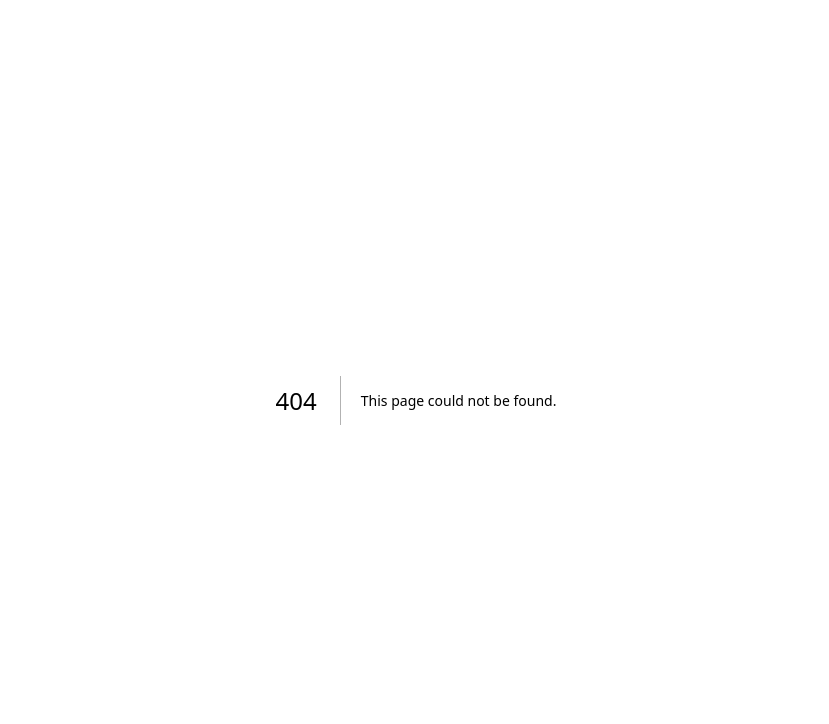
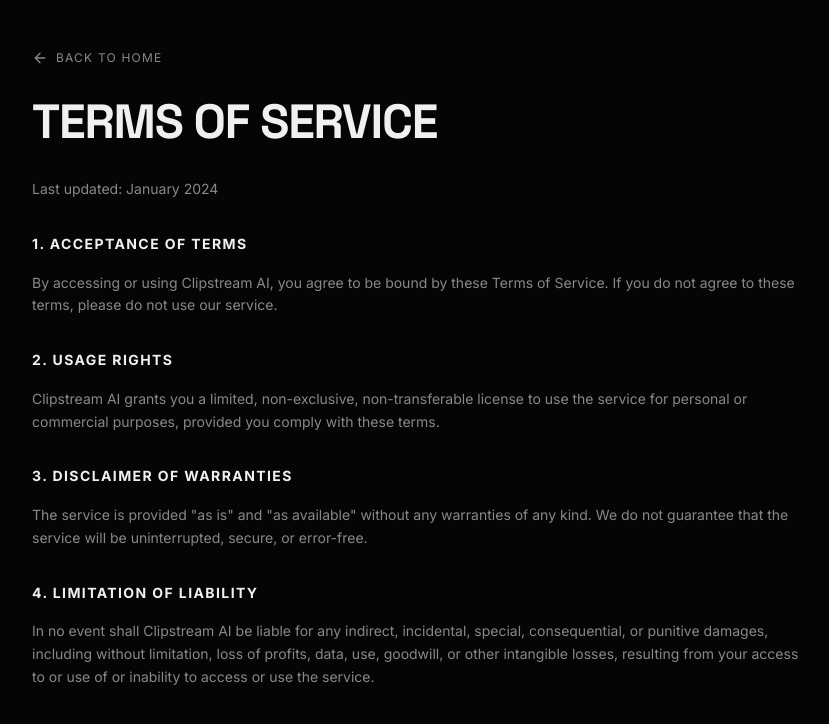
Before and after one commit to SarthakHarshe/Clipstream-AI, a Next.js app in the folder clipstream-ai-frontend/: page /terms in a window 1280 px wide. Before the commit this address had no page. Shown: the top 724 px of the page, without its empty margins (224-1053 px from the left). Built offline with nearby package versions, Linux system fonts and the light colour scheme.

Commit message:
feat: content polish, legal pages, queue fix, and extension guide

```diff
--- a/clipstream-ai-frontend/src/app/page.tsx
+++ b/clipstream-ai-frontend/src/app/page.tsx
@@ -34,15 +34,8 @@
       <section className="relative pt-32 pb-20 md:pt-48 md:pb-32 border-b border-white/10">
         <SwissGrid>
           <div className="col-span-4 md:col-span-6 flex flex-col justify-center">
-            <motion.div
-              initial={{ opacity: 0, y: 20 }}
-              animate={{ opacity: 1, y: 0 }}
-              transition={{ duration: 0.5 }}
-              className="inline-flex items-center space-x-2 border border-primary/20 bg-primary/5 px-3 py-1 mb-8 w-fit"
-            >
-              <span className="w-2 h-2 bg-primary rounded-full animate-pulse" />
-              <span className="text-[10px] uppercase tracking-widest font-bold text-primary">v2.0 System Online</span>
-            </motion.div>
+
+            {/* REMOVED v2.0 System Online badge as requested */}
 
             <motion.h1
               initial={{ opacity: 0, y: 20 }}
@@ -90,27 +83,7 @@
         </SwissGrid>
       </section>
 
-      {/* REPLACED SOCIAL PROOF WITH STATS (Trusted By removed) */}
-      <div className="border-b border-white/10 bg-white/[0.02] py-12">
-        <SwissGrid>
-          <div className="col-span-4 md:col-span-12 flex flex-col md:flex-row items-center justify-between gap-8">
-            <div className="flex gap-12 mx-auto md:mx-0 w-full justify-around">
-              <div className="text-center">
-                <p className="font-display text-3xl font-bold">100k+</p>
-                <p className="text-[10px] uppercase tracking-widest text-muted-foreground">Clips Generated</p>
-              </div>
-              <div className="text-center">
-                <p className="font-display text-3xl font-bold">98%</p>
-                <p className="text-[10px] uppercase tracking-widest text-muted-foreground">Viral Accuracy</p>
-              </div>
-              <div className="text-center">
-                <p className="font-display text-3xl font-bold">~12s</p>
-                <p className="text-[10px] uppercase tracking-widest text-muted-foreground">Processing Time</p>
-              </div>
-            </div>
-          </div>
-        </SwissGrid>
-      </div>
+      {/* REMOVED STATS SECTION (100k+, 98%, ~12s) as requested */}
 
       {/* HOW IT WORKS */}
       <SwissSection id="how-it-works" className="py-32">
@@ -122,9 +95,9 @@
           </div>
           <div className="col-span-4 md:col-span-8 grid grid-cols-1 md:grid-cols-3 gap-8">
             {[
-              { icon: UploadCloud, title: "1. Upload", desc: "Drop your standard 16:9 Youtube videos or podcast recordings." },
+              { icon: UploadCloud, title: "1. Upload", desc: "Drop your standard 16:9 videos or podcast recordings." }, // Removed "Youtube"
               { icon: Layers, title: "2. Analyze", desc: "AI identifies hooks, speakers, and viral moments automatically." },
-              { icon: Smartphone, title: "3. Export", desc: "Get perfectly framed 9:16 vertical shorts ready for TikTok." }
+              { icon: Smartphone, title: "3. Export", desc: "Get perfectly framed 9:16 vertical shorts ready for publishing." } // Removed "TikTok"
             ].map((step, i) => (
               <div key={i} className="group border border-white/10 bg-white/5 p-8 hover:border-primary/50 transition-colors relative overflow-hidden">
                 <div className="text-5xl font-display font-bold text-white/5 absolute top-4 right-4">{i + 1}</div>
@@ -163,7 +136,7 @@
               <Globe className="w-8 h-8 text-white mb-4" />
               <div>
                 <h3 className="font-display text-xl uppercase font-bold mb-2">Auto-Captioning</h3>
-                <p className="text-xs text-muted-foreground">97% accuracy transcription in 30+ languages.</p>
+                <p className="text-xs text-muted-foreground">High accuracy transcription in 30+ languages.</p> {/* Removed "97%" */}
               </div>
             </div>
 
@@ -184,10 +157,10 @@
         <SwissGrid>
           <div className="col-span-4 md:col-span-12 text-center">
             <h2 className="font-display text-5xl md:text-8xl uppercase font-bold tracking-tighter mb-8 text-transparent bg-clip-text bg-gradient-to-b from-white to-white/50">
-              Ready to Scale?
+              Ready to Create?
             </h2>
             <p className="text-muted-foreground max-w-xl mx-auto mb-12 text-lg">
-              Join the new standard of content creation. Produce a month's worth of shorts in an afternoon.
+              Join the new standard of content creation. Produce a month's worth of content in an afternoon.
             </p>
             <Link href="/signup">
               <Button size="lg" className="h-16 px-12 text-lg rounded-none uppercase font-bold tracking-widest bg-white text-black hover:bg-white/90">
@@ -195,7 +168,7 @@
               </Button>
             </Link>
             <p className="mt-6 text-[10px] uppercase tracking-widest text-muted-foreground">
-              Free 500MB Upload Credit • No Card Required
+              No Card Required
             </p>
           </div>
         </SwissGrid>
@@ -221,15 +194,15 @@
           <div className="col-span-2 md:col-span-2 mt-8 md:mt-0">
             <h4 className="text-[10px] uppercase tracking-widest font-bold mb-4 text-white">Legal</h4>
             <ul className="space-y-2 text-xs text-muted-foreground">
-              <li><Link href="#" className="hover:text-primary">Privacy</Link></li>
-              <li><Link href="#" className="hover:text-primary">Terms</Link></li>
+              <li><Link href="/privacy" className="hover:text-primary">Privacy</Link></li>
+              <li><Link href="/terms" className="hover:text-primary">Terms</Link></li>
             </ul>
           </div>
           <div className="col-span-2 md:col-span-2 mt-8 md:mt-0">
             <h4 className="text-[10px] uppercase tracking-widest font-bold mb-4 text-white">Social</h4>
             <ul className="space-y-2 text-xs text-muted-foreground">
-              <li><Link href="#" className="hover:text-primary">Twitter</Link></li>
-              <li><Link href="#" className="hover:text-primary">GitHub</Link></li>
+              <li><Link href="https://x.com/Magframed" target="_blank" rel="noopener noreferrer" className="hover:text-primary">Twitter</Link></li>
+              <li><Link href="https://github.com/sarthakHarshe" target="_blank" rel="noopener noreferrer" className="hover:text-primary">GitHub</Link></li>
             </ul>
           </div>
           <div className="col-span-4 md:col-span-12 mt-12 pt-8 border-t border-white/10 text-center text-[10px] uppercase tracking-widest text-muted-foreground">
--- /dev/null
+++ b/clipstream-ai-frontend/src/app/privacy/page.tsx
@@ -0,0 +1,37 @@
+"use client";
+
+import Link from "next/link";
+import { ArrowLeft } from "lucide-react";
+
+export default function PrivacyPage() {
+    return (
+        <div className="min-h-screen bg-background p-6 md:p-12 font-sans selection:bg-primary selection:text-white">
+            <div className="max-w-3xl mx-auto">
+                <Link href="/" className="inline-flex items-center text-xs uppercase tracking-widest text-muted-foreground hover:text-foreground transition-colors mb-8">
+                    <ArrowLeft className="w-4 h-4 mr-2" /> Back to Home
+                </Link>
+
+                <h1 className="font-display text-4xl md:text-5xl uppercase font-bold tracking-tight mb-8">Privacy Policy</h1>
+
+                <div className="space-y-8 text-muted-foreground text-sm leading-relaxed">
+                    <p>Last updated: January 2024</p>
+
+                    <section>
+                        <h2 className="text-foreground font-bold uppercase tracking-widest mb-4">1. No Affiliation</h2>
+                        <p>Clipstream AI ("we", "our") is an independent tool and is not affiliated, associated, authorized, endorsed by, or in any way officially connected with YouTube, Google, or any of their subsidiaries or affiliates.</p>
+                    </section>
+
+                    <section>
+                        <h2 className="text-foreground font-bold uppercase tracking-widest mb-4">2. Data Processing</h2>
+                        <p>Clipstream AI allows users to process videos locally or via temporary cloud instances. We do not permanently store, view, or claim ownership of any content you upload or process using our service.</p>
+                    </section>
+
+                    <section>
+                        <h2 className="text-foreground font-bold uppercase tracking-widest mb-4">3. User Responsibility</h2>
+                        <p>You acknowledge that you are solely responsible for the content you upload, process, or download using Clipstream AI. You agree to use this service in compliance with all applicable laws and regulations, including copyright laws. We accept no liability for any misuse of the service.</p>
+                    </section>
+                </div>
+            </div>
+        </div>
+    );
+}
--- /dev/null
+++ b/clipstream-ai-frontend/src/app/terms/page.tsx
@@ -0,0 +1,42 @@
+"use client";
+
+import Link from "next/link";
+import { ArrowLeft } from "lucide-react";
+
+export default function TermsPage() {
+    return (
+        <div className="min-h-screen bg-background p-6 md:p-12 font-sans selection:bg-primary selection:text-white">
+            <div className="max-w-3xl mx-auto">
+                <Link href="/" className="inline-flex items-center text-xs uppercase tracking-widest text-muted-foreground hover:text-foreground transition-colors mb-8">
+                    <ArrowLeft className="w-4 h-4 mr-2" /> Back to Home
+                </Link>
+
+                <h1 className="font-display text-4xl md:text-5xl uppercase font-bold tracking-tight mb-8">Terms of Service</h1>
+
+                <div className="space-y-8 text-muted-foreground text-sm leading-relaxed">
+                    <p>Last updated: January 2024</p>
+
+                    <section>
+                        <h2 className="text-foreground font-bold uppercase tracking-widest mb-4">1. Acceptance of Terms</h2>
+                        <p>By accessing or using Clipstream AI, you agree to be bound by these Terms of Service. If you do not agree to these terms, please do not use our service.</p>
+                    </section>
+
+                    <section>
+                        <h2 className="text-foreground font-bold uppercase tracking-widest mb-4">2. Usage Rights</h2>
+                        <p>Clipstream AI grants you a limited, non-exclusive, non-transferable license to use the service for personal or commercial purposes, provided you comply with these terms.</p>
+                    </section>
+
+                    <section>
+                        <h2 className="text-foreground font-bold uppercase tracking-widest mb-4">3. Disclaimer of Warranties</h2>
+                        <p>The service is provided "as is" and "as available" without any warranties of any kind. We do not guarantee that the service will be uninterrupted, secure, or error-free.</p>
+                    </section>
+
+                    <section>
+                        <h2 className="text-foreground font-bold uppercase tracking-widest mb-4">4. Limitation of Liability</h2>
+                        <p>In no event shall Clipstream AI be liable for any indirect, incidental, special, consequential, or punitive damages, including without limitation, loss of profits, data, use, goodwill, or other intangible losses, resulting from your access to or use of or inability to access or use the service.</p>
+                    </section>
+                </div>
+            </div>
+        </div>
+    );
+}
--- a/clipstream-ai-frontend/src/components/dashboard-client.tsx
+++ b/clipstream-ai-frontend/src/components/dashboard-client.tsx
@@ -284,6 +284,9 @@
                                 We are not affiliated with YouTube. You are responsible for any content you download.
                                 We do not store your credentials. This process uses <code className="bg-white/10 px-1 py-0.5 rounded text-white">yt-dlp</code> locally on our secure servers.
                               </p>
+                              <p className="text-xs text-muted-foreground leading-relaxed pt-2 border-t border-white/5 mt-2">
+                                <strong>Tip:</strong> Use the <a href="https://chromewebstore.google.com/detail/get-cookiestxt-locally/cclelndahbckbenkjhflccpebjkdjlfj" target="_blank" rel="noopener noreferrer" className="text-primary hover:underline">Get cookies.txt LOCALLY</a> Chrome extension to easily export your cookies for this tool. We are not affiliated with this extension.
+                              </p>
                             </div>
                           </div>
                         </div>
@@ -414,7 +417,7 @@
     >
       <span className="mr-3">{icon}</span>
       <span className="uppercase tracking-widest text-xs font-bold hidden md:inline-block">{label}</span>
-      {badge && badge > 0 && (
+      {(badge ?? 0) > 0 && (
         <span className="ml-auto bg-primary text-black text-[10px] font-bold w-5 h-5 flex items-center justify-center rounded-full">
           {badge}
         </span>
```
